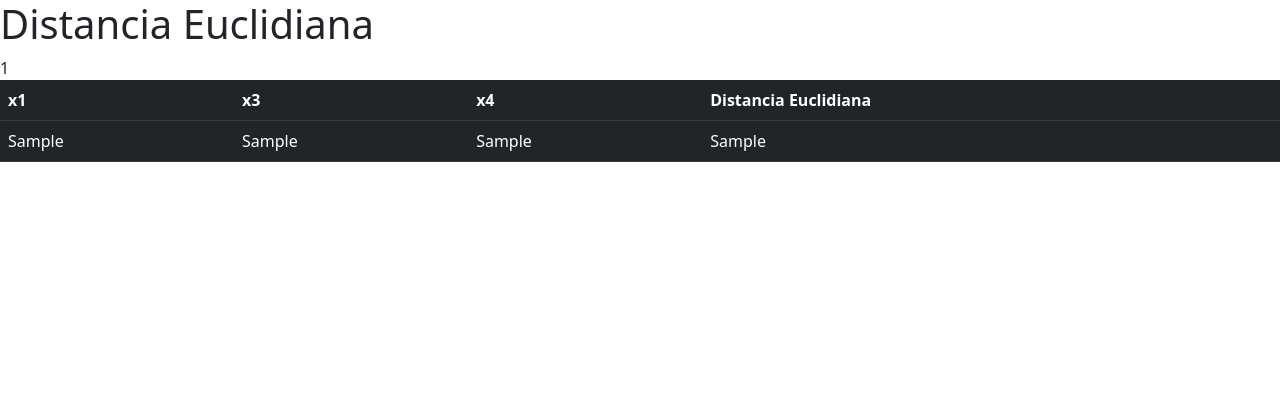
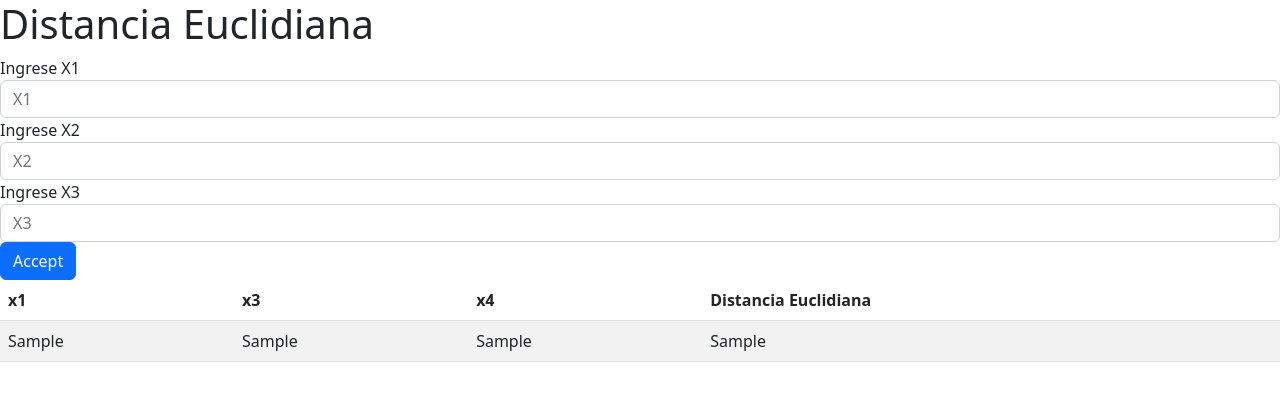
Before and after one commit to somedieyoungcry/examenParcialAC, a Django app: template prueba1/alg1/templates/alg1/algoritmo1.html in a window 1280 px wide. Shown: the top 401 px of the page. Run offline with Django 4.2, Linux system fonts and the light colour scheme; the template is opened without the code that fills it: most values are stand-ins (such as "Sample title", 1, 10 or a date in 2020).

Commit message:
Add KNN on html n views

```diff
--- a/prueba1/alg1/templates/alg1/algoritmo1.html
+++ b/prueba1/alg1/templates/alg1/algoritmo1.html
@@ -9,8 +9,23 @@
     </head>
    <body>
         <h1>Distancia Euclidiana</h1>
-        <table class="table table-dark">
+        <table class="table table-striped">
   <thead>
+<form>
+  <div class="form-group">
+    <label for="exampleInputPassword1">Ingrese X1</label>
+    <input type="text" class="form-control" id="inputx1" placeholder="X1">
+  </div>
+  <div class="form-group">
+    <label for="exampleInputPassword1">Ingrese X2</label>
+    <input type="text" class="form-control" id="inputx2" placeholder="X2">
+  </div>
+  <div class="form-group">
+    <label for="exampleInputPassword1">Ingrese X3</label>
+    <input type="text" class="form-control" id="inputx3" placeholder="X3">
+  </div>
+  <button type="submit" class="btn btn-primary">Accept</button>
+</form>
     <tr>
       <th scope="col">x1</th>
       <th scope="col">x3</th>
@@ -20,7 +35,7 @@
   </thead>
   <tbody>
     <tr>
-    {% for var,distanciaEu in contexto %}1
+    {% for var,distanciaEu in contexto %}
       <td>{{var.x1}}</td>
       <td>{{var.x3}}</td>
       <td>{{var.x4}}</td>
```
Also changed, not shown: prueba1/alg1/views.py (+5 -3 lines), prueba1/inicio/templates/ini/inicio.html (+5 -5 lines).
